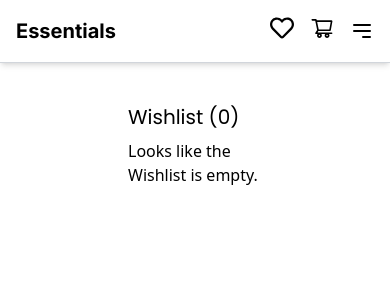
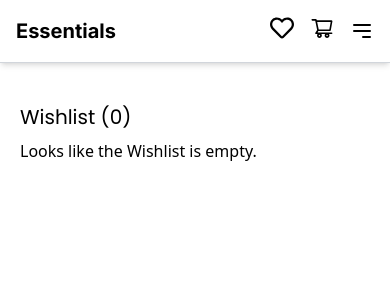
Before and after one commit to deveshcse/Essentials, a React (Vite) app: page /wishlist in a window 390 px wide. Shown: the top 300 px of the page. Built offline with nearby package versions, Linux system fonts and the light colour scheme.

Commit message:
fixed layout issues for mobile screens

```diff
--- a/src/Components/WishlistContainer.jsx
+++ b/src/Components/WishlistContainer.jsx
@@ -16,7 +16,7 @@ const WishlistContainer = () => {
   };
 
   return (
-    <div className="mt-10 md: mx-32">
+    <div className="mt-10 mx-5 md:mx-32">
       <div className="text-xl font-title my-2">
         <span>Wishlist ({wishlistItems.length})</span>
       </div>
```
